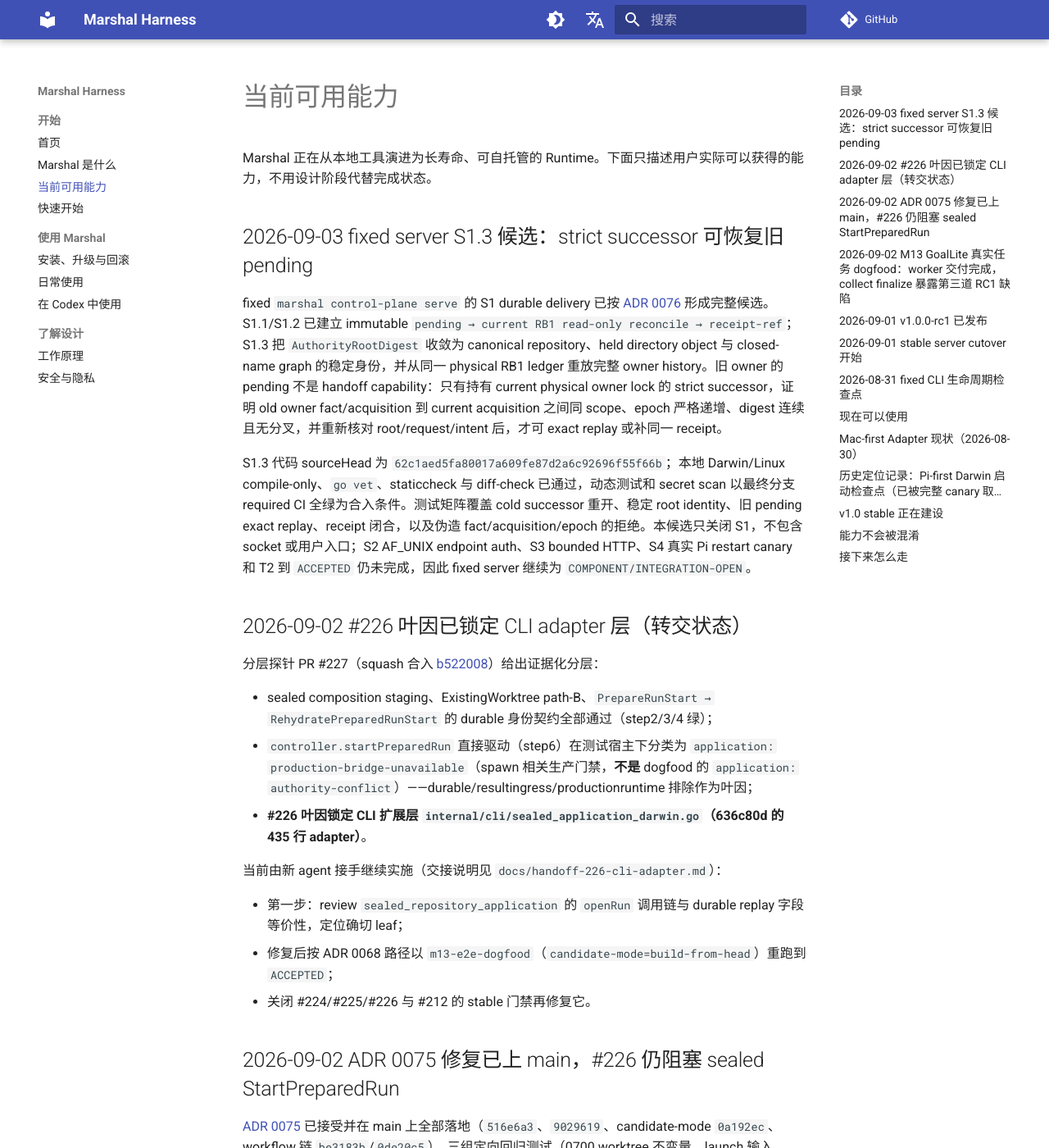
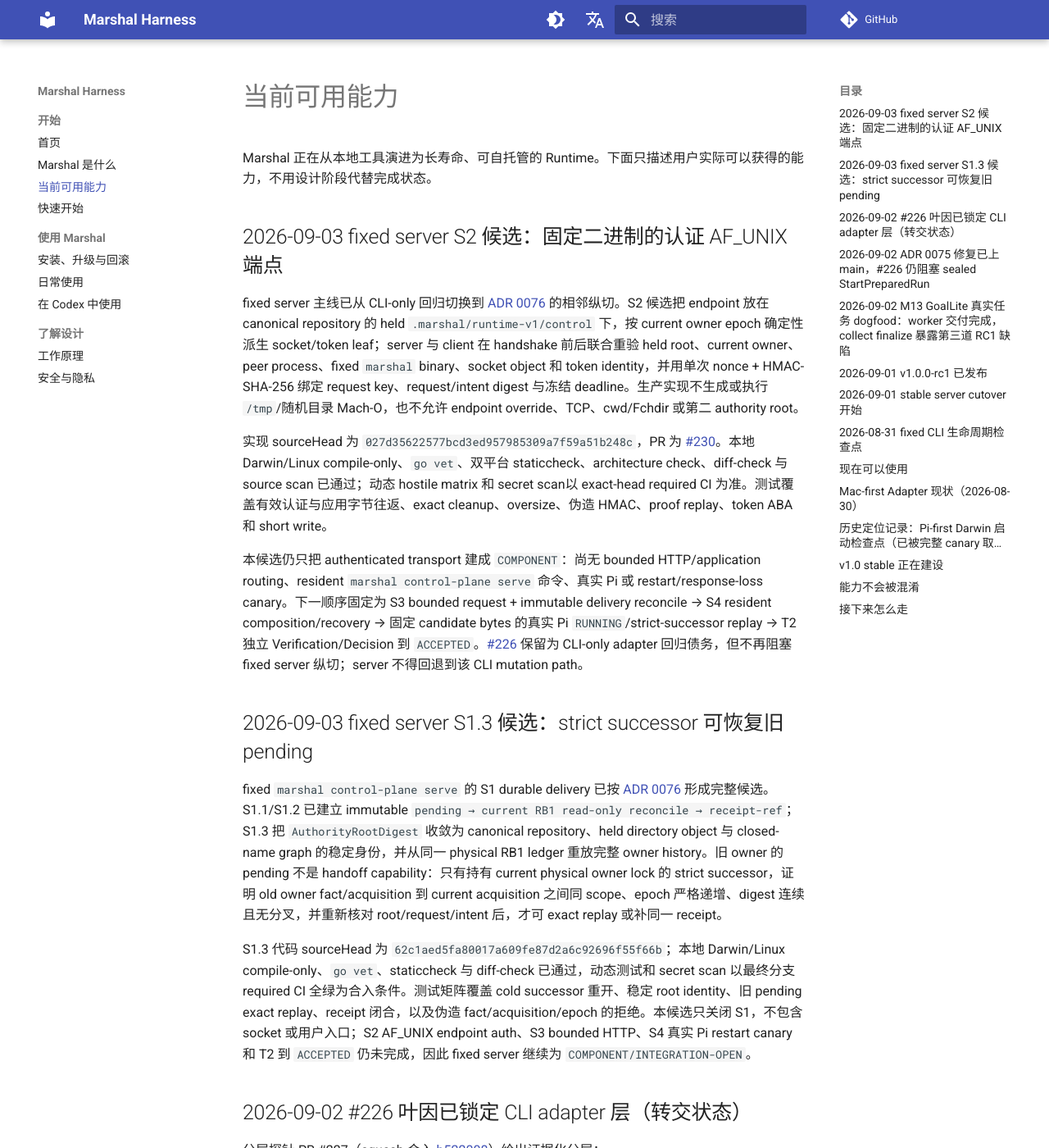
Before and after one commit to chiga0/marshal-harness, an MkDocs documentation site: the page built from docs/current-status.md, in a window 1280 px wide and 1400 px high. Shown: the whole window at 82% size. Built offline with MkDocs 1.6.1 and Material for MkDocs 9.7.7, drawn with Linux system fonts in a browser that asks for light colours; comment, search, counter and statistics services are not loaded; some of the changed text lies outside the part shown.

Commit message:
Document fixed server S2 priority

```diff
--- a/docs/current-status.md
+++ b/docs/current-status.md
@@ -1,6 +1,14 @@
 # 当前可用能力
 
 Marshal 正在从本地工具演进为长寿命、可自托管的 Runtime。下面只描述用户实际可以获得的能力，不用设计阶段代替完成状态。
+
+## 2026-09-03 fixed server S2 候选：固定二进制的认证 AF_UNIX 端点
+
+fixed server 主线已从 CLI-only 回归切换到 [ADR 0076](adr/0076-darwin-fixed-server-pathname-locator.md) 的相邻纵切。S2 候选把 endpoint 放在 canonical repository 的 held `.marshal/runtime-v1/control` 下，按 current owner epoch 确定性派生 socket/token leaf；server 与 client 在 handshake 前后联合重验 held root、current owner、peer process、fixed `marshal` binary、socket object 和 token identity，并用单次 nonce + HMAC-SHA-256 绑定 request key、request/intent digest 与冻结 deadline。生产实现不生成或执行 `/tmp`/随机目录 Mach-O，也不允许 endpoint override、TCP、cwd/Fchdir 或第二 authority root。
+
+实现 sourceHead 为 `027d35622577bcd3ed957985309a7f59a51b248c`，PR 为 [#230](https://github.com/chiga0/marshal-harness/pull/230)。本地 Darwin/Linux compile-only、`go vet`、双平台 staticcheck、architecture check、diff-check 与 source scan 已通过；动态 hostile matrix 和 secret scan以 exact-head required CI 为准。测试覆盖有效认证与应用字节往返、exact cleanup、oversize、伪造 HMAC、proof replay、token ABA 和 short write。
+
+本候选仍只把 authenticated transport 建成 `COMPONENT`：尚无 bounded HTTP/application routing、resident `marshal control-plane serve` 命令、真实 Pi 或 restart/response-loss canary。下一顺序固定为 S3 bounded request + immutable delivery reconcile → S4 resident composition/recovery → 固定 candidate bytes 的真实 Pi `RUNNING`/strict-successor replay → T2 独立 Verification/Decision 到 `ACCEPTED`。[#226](https://github.com/chiga0/marshal-harness/issues/226) 保留为 CLI-only adapter 回归债务，但不再阻塞 fixed server 纵切；server 不得回退到该 CLI mutation path。
 
 ## 2026-09-03 fixed server S1.3 候选：strict successor 可恢复旧 pending
 
@@ -26,7 +34,7 @@ S1.3 代码 sourceHead 为 `62c1aed5fa80017a609fe87d2a6c92696f55f66b`；本地 D
 
 [ADR 0075](adr/0075-rc1-dogfood-usability-barriers.md) 已接受并在 main 上全部落地（`516e6a3`、`9029619`、candidate-mode `0a192ec`、workflow 链 `be3183b`/`0de20c5`），三组定向回归测试（0700 worktree 不变量、launch 输入 token 契约、终态单 JSON 提取）覆盖三种原文 dogfood 确定性屏障（#224、#225）。相关 exact-head CI 已全绿。build-from-head dogfood 实证：PrepareRunStart 全路径通过（ingress 八条事实完整晋级至 `prepared-execution-created`）。
 
-当前阻塞已定位为 [#226](https://github.com/chiga0/marshal-harness/issues/226)：main-line composition session 重构（`e691aea`、`636c80d`）在 CLI-driven existing-worktree path-B 下的 sealed `StartPreparedRun` 确定性返回 `application: authority-conflict`（承袭内层映射），supervisor 从未 spawn；RC1 sourceHead `c1407bd` 在同一条链下可过，HEAD 不可过。本方向锁定 ADR 0075 域之外（独立回归），已按门禁单独归档，需要在 composition 层 review `RehydratePreparedRunStart` 与 adapter-supplied Prepare 的字段等价性。此前一个 path-B 诊断探针因未到达对比阶段即在 ComposeRuntime 失败，已按止损恢复（`be52850`），其同源 exact-head CI 已重绿。按最新审计，v1.0 stable 的 direct 顺序仍要求：先修复 #226 并重新跑通真实 dogfood 至 VERIFYING/REVIEW_PENDING/ACCEPTED，再恢复 fixed `marshal control-plane serve`、recovery/fault matrix、managed signing/notarization（Issue #212）、Linux stable gate 与 protected stable candidate。
+当前阻塞已定位为 [#226](https://github.com/chiga0/marshal-harness/issues/226)：main-line composition session 重构（`e691aea`、`636c80d`）在 CLI-driven existing-worktree path-B 下的 sealed `StartPreparedRun` 确定性返回 `application: authority-conflict`（承袭内层映射），supervisor 从未 spawn；RC1 sourceHead `c1407bd` 在同一条链下可过，HEAD 不可过。本方向锁定 ADR 0075 域之外（独立回归），已按门禁单独归档。2026-09-03 路线调整后，#226 不再作为 fixed server 的串行前置：server 必须直接复用 `RepositorySession`/`PublicApplicationPort`，且不得以 CLI mutation fallback 绕过 transport。stable 的当前顺序改为 S2→S3→S4→真实 server Pi/T2 `ACCEPTED`→recovery/fault matrix→managed signing/notarization（Issue #212）→Linux stable gate→protected stable candidate；#226 在不阻断该链时并行或随后修复。
 
 ## 2026-09-02 M13 GoalLite 真实任务 dogfood：worker 交付完成，collect finalize 暴露第三道 RC1 缺陷
 
```
Also changed, not shown: docs/audit-report.md (+8 -0 lines), docs/roadmap-status.md (+2 -0 lines).
